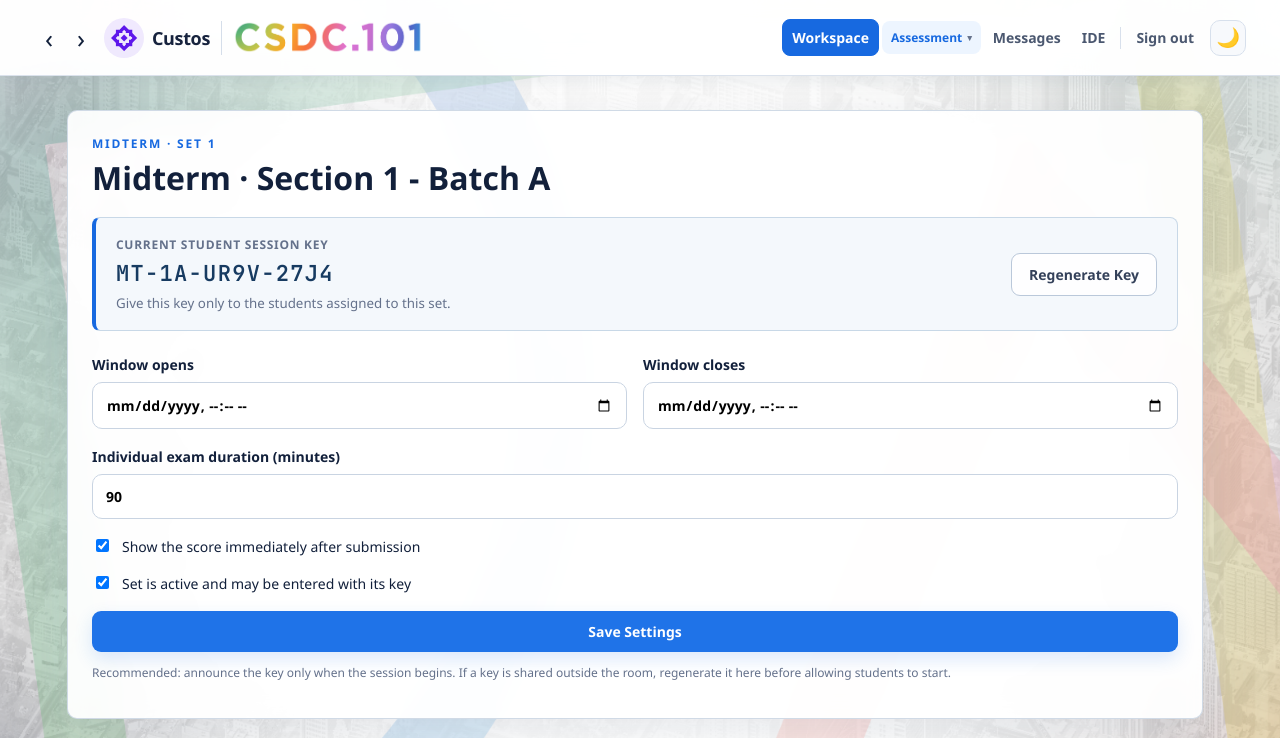
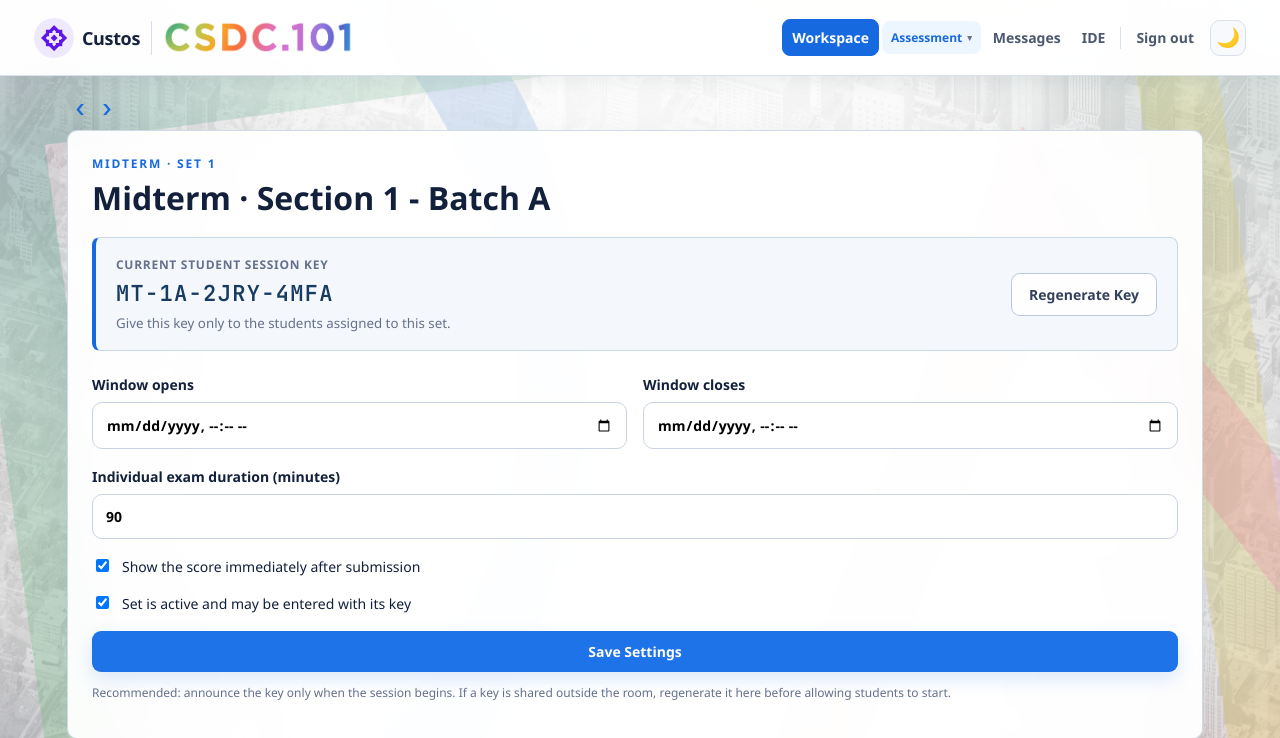
Before and after one commit to LastimosaPeter/custos, a Flask app: page /admin/batch/1 in a window 1280 px wide. Shown: the top 738 px of the page. Run offline with Flask 3, Linux system fonts and the light colour scheme; the visitor is signed in with stand-in values (Sample User, id 1); data comes from the database, SQL or seed files in the repository; data that the repository does not hold is empty; parts of the project's set-up code (start-up, migrations or seed data) failed here and were passed over; some libraries are stand-ins or nearby versions.

Commit message:
Move history navigation into page body

```diff
--- a/static/css/style.css
+++ b/static/css/style.css
@@ -2778,12 +2778,42 @@ body:not(.exam-page) th{overflow-wrap:anywhere}
 }
 
 /* 2026-09-27 navigation, review flags, and instructor messaging corrections */
-.history-nav{display:flex;align-items:center;gap:2px;flex:0 0 auto;margin-right:8px}
-.history-nav-btn{width:30px;height:34px;padding:0;border:0;border-radius:8px;background:transparent;color:var(--ink);font-size:26px;font-weight:500;line-height:1;display:grid;place-items:center;cursor:pointer}
-.history-nav-btn:hover,.history-nav-btn:focus-visible{background:#edf3fb;color:var(--accent);outline:none}
-:root[data-theme="dark"] .history-nav-btn{color:#dce5f2}
-:root[data-theme="dark"] .history-nav-btn:hover,:root[data-theme="dark"] .history-nav-btn:focus-visible{background:#1d2a3b;color:#83baff}
-@media(max-width:620px){.history-nav{margin-right:3px;gap:0}.history-nav-btn{width:27px;height:32px;font-size:23px}.site-header{gap:4px}}
+.body-history-nav{
+  display:flex;
+  align-items:center;
+  gap:5px;
+  min-height:22px;
+  margin:-12px 0 10px 2px;
+  width:max-content;
+}
+.body-history-btn{
+  appearance:none;
+  -webkit-appearance:none;
+  display:inline-grid;
+  place-items:center;
+  width:22px;
+  height:22px;
+  padding:0;
+  border:0;
+  border-radius:6px;
+  background:transparent;
+  color:var(--accent);
+  font-family:-apple-system,BlinkMacSystemFont,"Segoe UI",Arial,sans-serif;
+  font-size:24px;
+  font-weight:500;
+  line-height:18px;
+  cursor:pointer;
+}
+.body-history-btn:hover{background:rgba(21,101,192,.08)}
+.body-history-btn:focus-visible{outline:2px solid rgba(21,101,192,.35);outline-offset:1px}
+.body-history-btn:active{transform:translateX(-1px)}
+.body-history-btn[data-history-forward]:active{transform:translateX(1px)}
+:root[data-theme="dark"] .body-history-btn{color:#83baff}
+:root[data-theme="dark"] .body-history-btn:hover{background:rgba(131,186,255,.12)}
+@media(max-width:620px){
+  .body-history-nav{margin:-16px 0 8px 0;gap:3px;min-height:20px}
+  .body-history-btn{width:21px;height:21px;font-size:23px;border-radius:5px}
+}
 
 /* Student review flags are intentionally distinct from proctoring/security flags. */
 .dot.review{background:#f4a000}
--- a/static/sw.js
+++ b/static/sw.js
@@ -1,6 +1,6 @@
 'use strict';
 
-const CACHE_NAME = 'custos-static-v098-next3';
+const CACHE_NAME = 'custos-static-v098-next4';
 const STATIC_ASSETS = [
   '/static/css/style.css',
   '/static/js/pwa.js',
--- a/templates/base.html
+++ b/templates/base.html
@@ -27,10 +27,6 @@
 <body class="{% block body_class %}{% endblock %}">
   {% block body %}
   <header class="site-header">
-    <div class="history-nav" aria-label="Page history navigation">
-      <button type="button" class="history-nav-btn" data-history-back aria-label="Go back" title="Back">‹</button>
-      <button type="button" class="history-nav-btn" data-history-forward aria-label="Go forward" title="Forward">›</button>
-    </div>
     <a class="brand-lockup" href="{{ url_for('index') }}" aria-label="Custos home">
       <span class="custos-wordmark">
         <span class="custos-header-orb" aria-hidden="true"><img class="custos-mark" src="{{ url_for('static', filename='img/favicon.png') }}" alt=""></span>
@@ -52,6 +48,10 @@
   </header>
   <main class="page-shell">
     <div class="page-shell-inner">
+      <nav class="body-history-nav" aria-label="Page history navigation">
+        <button type="button" class="body-history-btn" data-history-back aria-label="Go back" title="Back">‹</button>
+        <button type="button" class="body-history-btn" data-history-forward aria-label="Go forward" title="Forward">›</button>
+      </nav>
       {% with messages = get_flashed_messages(with_categories=true) %}
         {% if messages %}
           <div class="flash-stack">
```
